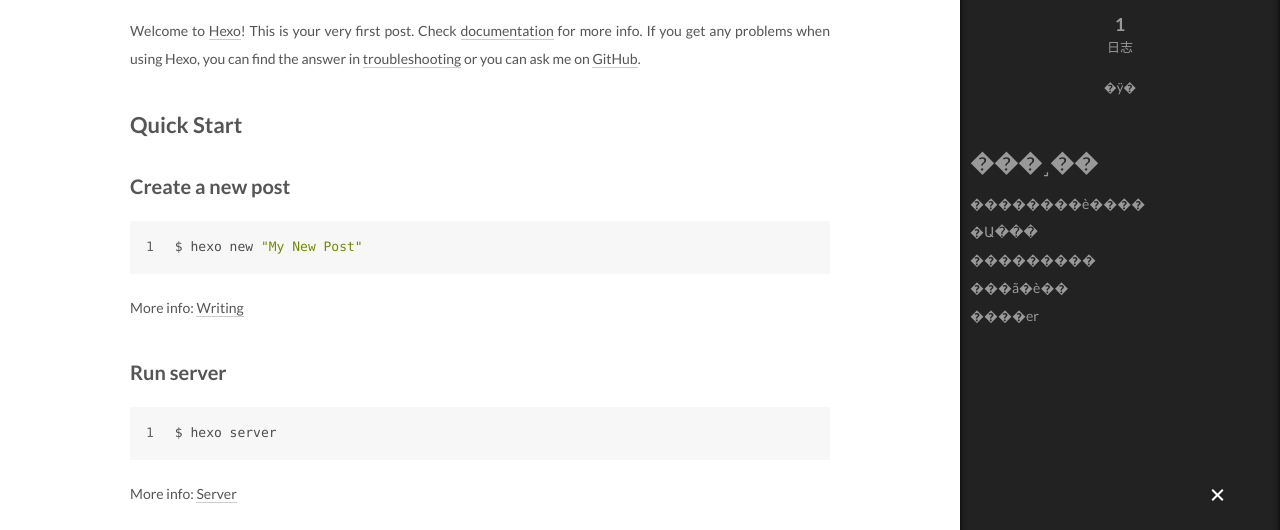
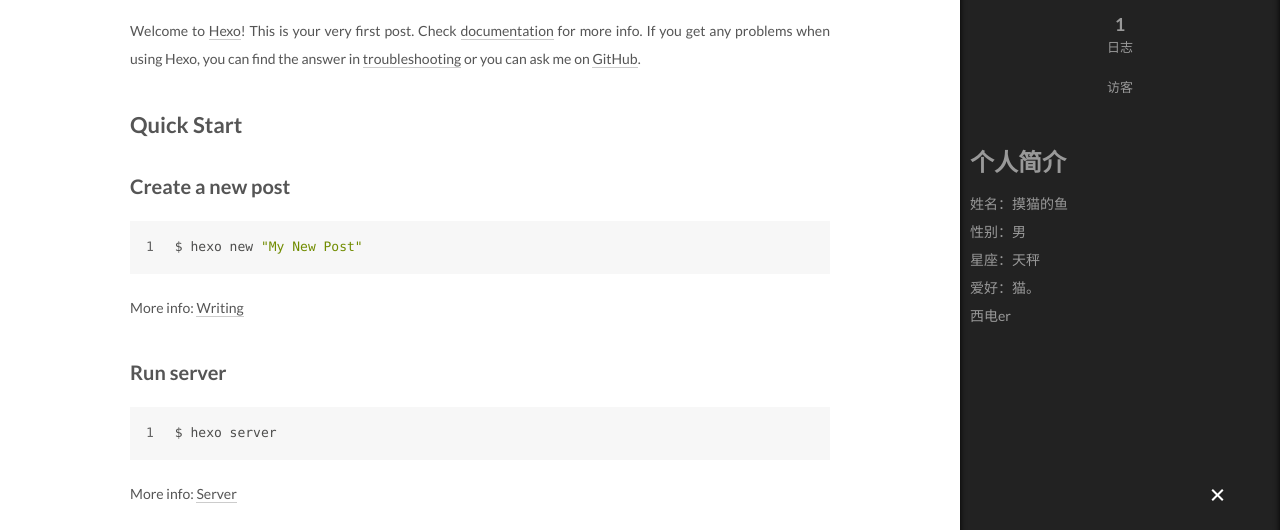
Before and after one commit to ca7f1sh/ca7f1sh.github.io, a plain HTML site: page index.html in a window 1280 px wide. Shown: the part 246-776 px from the top of the page. Drawn offline with Linux system fonts and the light colour scheme; some packages are replaced by stand-ins of ours; a script that the page names is missing.

Commit message:
Site updated: 2019-08-30 17:13:39

```diff
--- a/css/main.css
+++ b/css/main.css
@@ -1548,7 +1548,7 @@ pre .javascript .function {
   width: 4px;
   height: 4px;
   border-radius: 50%;
-  background: #ffffc6;
+  background: #b6ffff;
 }
 .links-of-blogroll {
   font-size: 13px;
--- a/index.html
+++ b/index.html
@@ -406,20 +406,20 @@
 <br>
 <span id="busuanzi_container_site_uv">
 <b><span id="busuanzi_value_site_uv"></span></b><br>
-<span class="site-state-item-name">�ÿ�</span>
+<span class="site-state-item-name">访客</span>
 </span>
 
         </nav>
 
 
 <br>
-<div align="left" font-family: "arial","microsoft yahei","����","����",sans-serif>
-<b><h1>���˼��</h1></b>
-<p>��������è����<br>
-�Ա���<br>
-���������<br>
-���ã�è��<br>
-����er</p>
+<div align="left">
+<b><h1>个人简介</h1></b>
+<p>姓名：摸猫的鱼<br>
+性别：男<br>
+星座：天秤<br>
+爱好：猫。<br>
+西电er</p>
 </div>
 <br>
 
```
Also changed, not shown: 2019/08/29/hello-world/index.html (+8 -8 lines), archives/2019/08/index.html (+8 -8 lines), archives/2019/index.html (+8 -8 lines), archives/index.html (+8 -8 lines).
